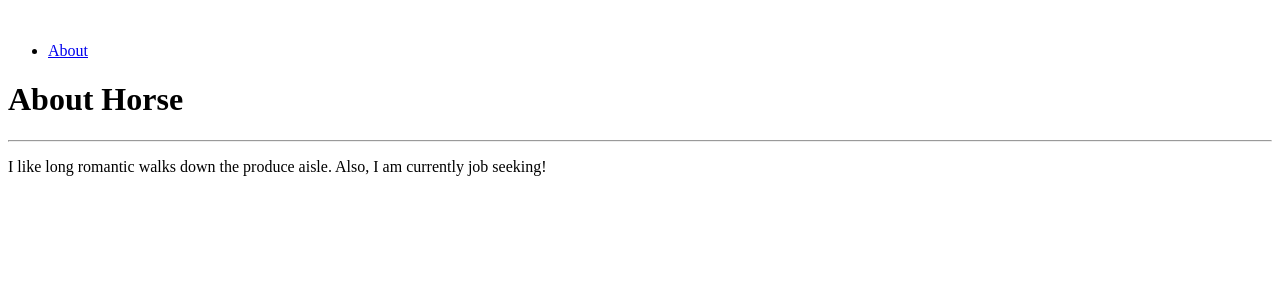
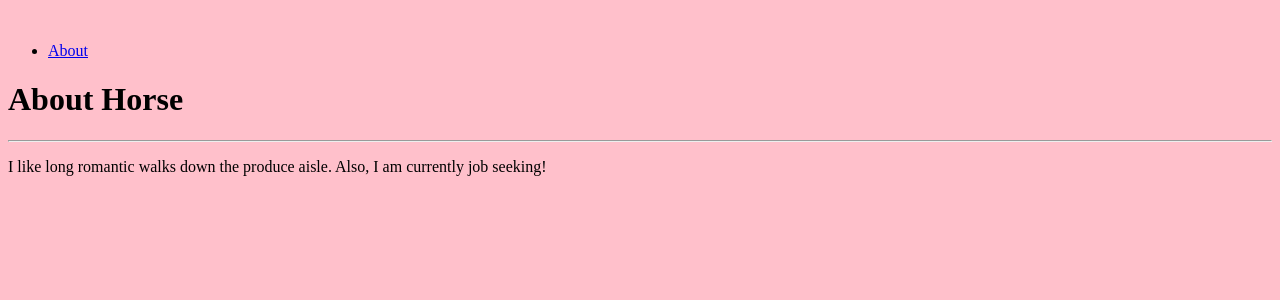
Before and after one commit to irwinleah/django-crud-horse-staff-app, a Django app: page /about/ in a window 1280 px wide. Shown: the top 300 px of the page. Run offline with Django 4.2, Linux system fonts and the light colour scheme.

Commit message:
base.css linked

```diff
--- /dev/null
+++ b/main_app/static/css/base.css
@@ -0,0 +1,3 @@
+body {
+    background-color: pink;
+}
--- a/main_app/templates/base.html
+++ b/main_app/templates/base.html
@@ -1,3 +1,4 @@
+{% load static %}
 <!DOCTYPE html>
 <html lang="en">
 
@@ -6,6 +7,7 @@
     <meta http-equiv="X-UA-Compatible" content="IE=edge" />
     <meta name="viewport" content="width=device-width, initial-scale=1.0">
     <link rel="shortcut icon" type="image/png" href="" />
+    <link rel="stylesheet" href="{% static 'css/base.css' %}" />
     <title>Horse Staff</title>
     {% block head %}
     {% endblock head %}
```
